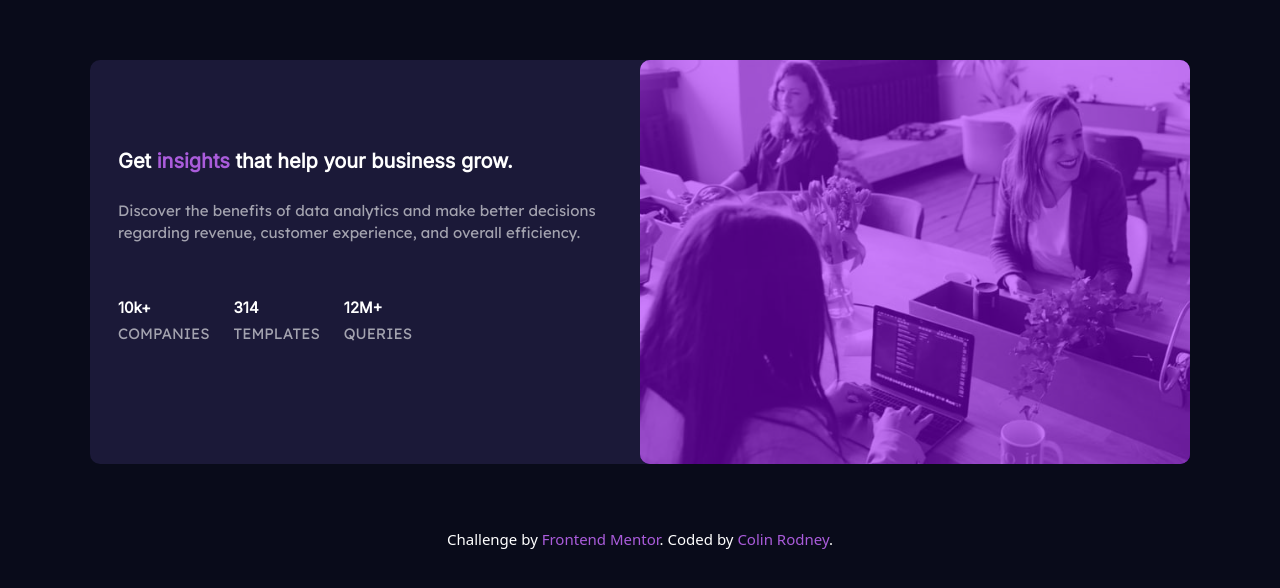
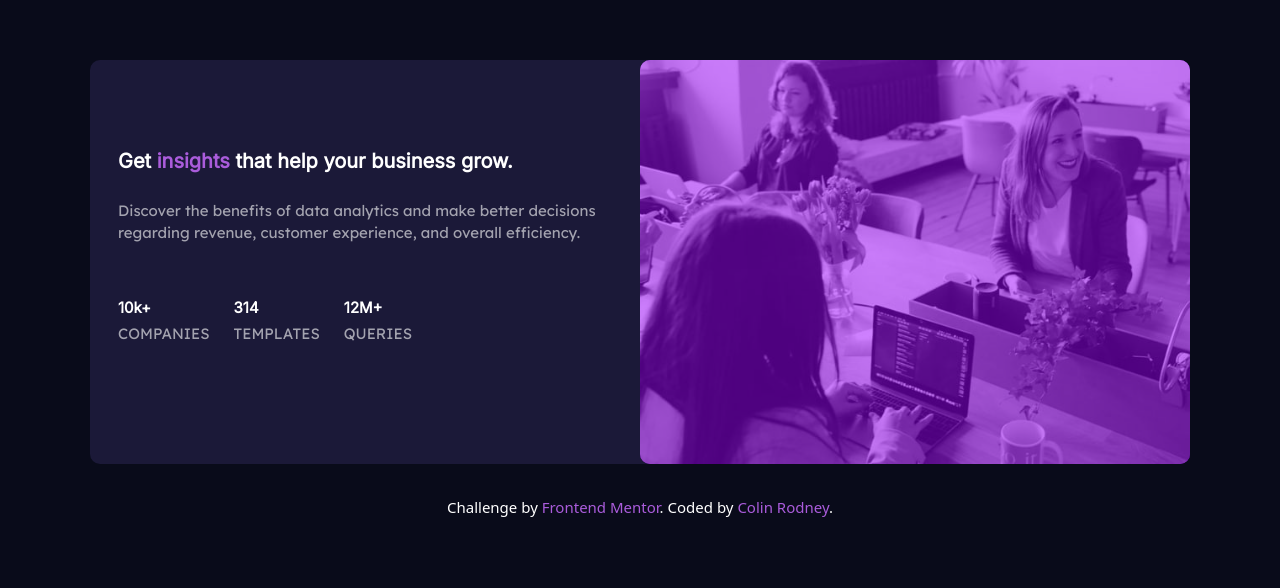
Before and after one commit to colinrodney/frontend-mentor-stats-card, a plain HTML site: page index.html in a window 1280 px wide. Shown: the part 132-720 px from the top of the page. Drawn offline with nearby package versions, Linux system fonts and the light colour scheme.

Commit message:
adjusted margin @ attribution section

```diff
--- a/index.html
+++ b/index.html
@@ -83,7 +83,7 @@
     </div>
     <!-- END: CONTAINER -->
 
-    <div class="attribution text-center mt-3 py-3">
+    <div class="attribution text-center mb-5">
       Challenge by
       <a href="https://www.frontendmentor.io?ref=challenge" target="_blank"
         >Frontend Mentor</a
```
